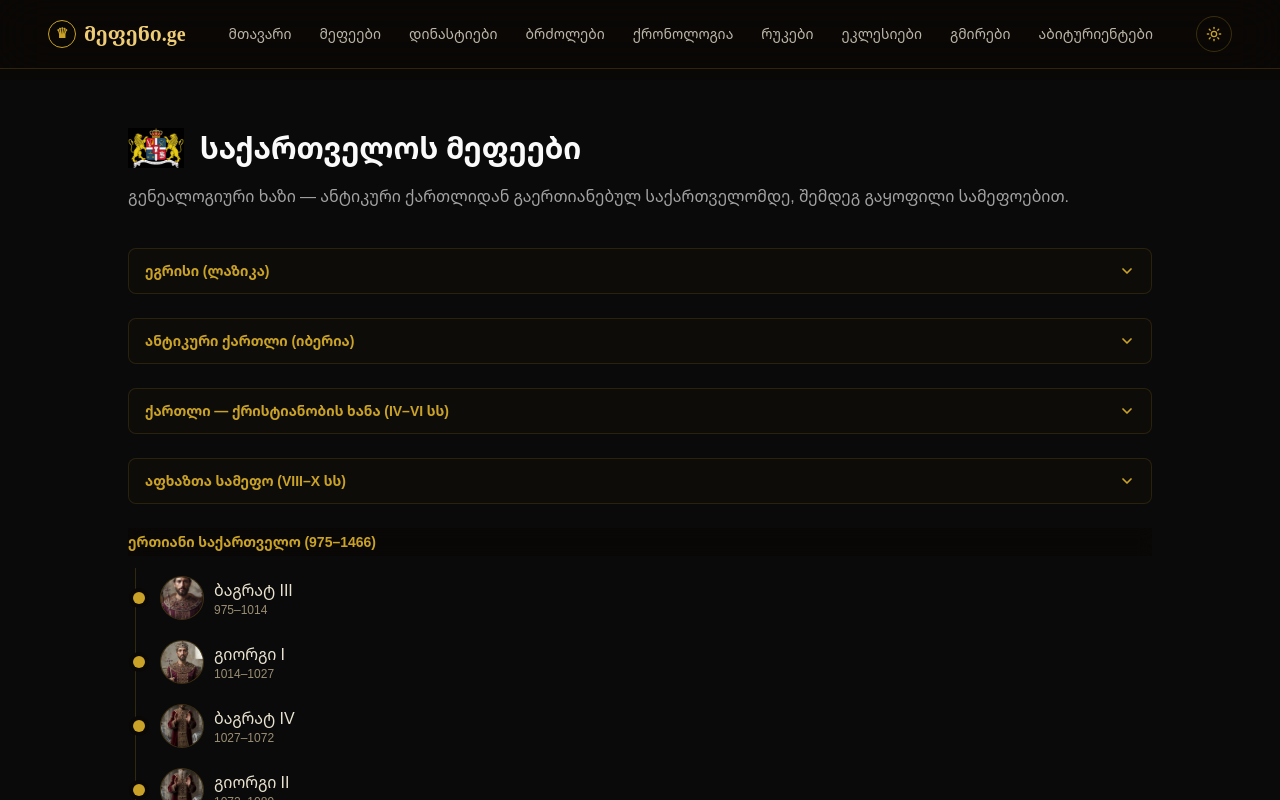
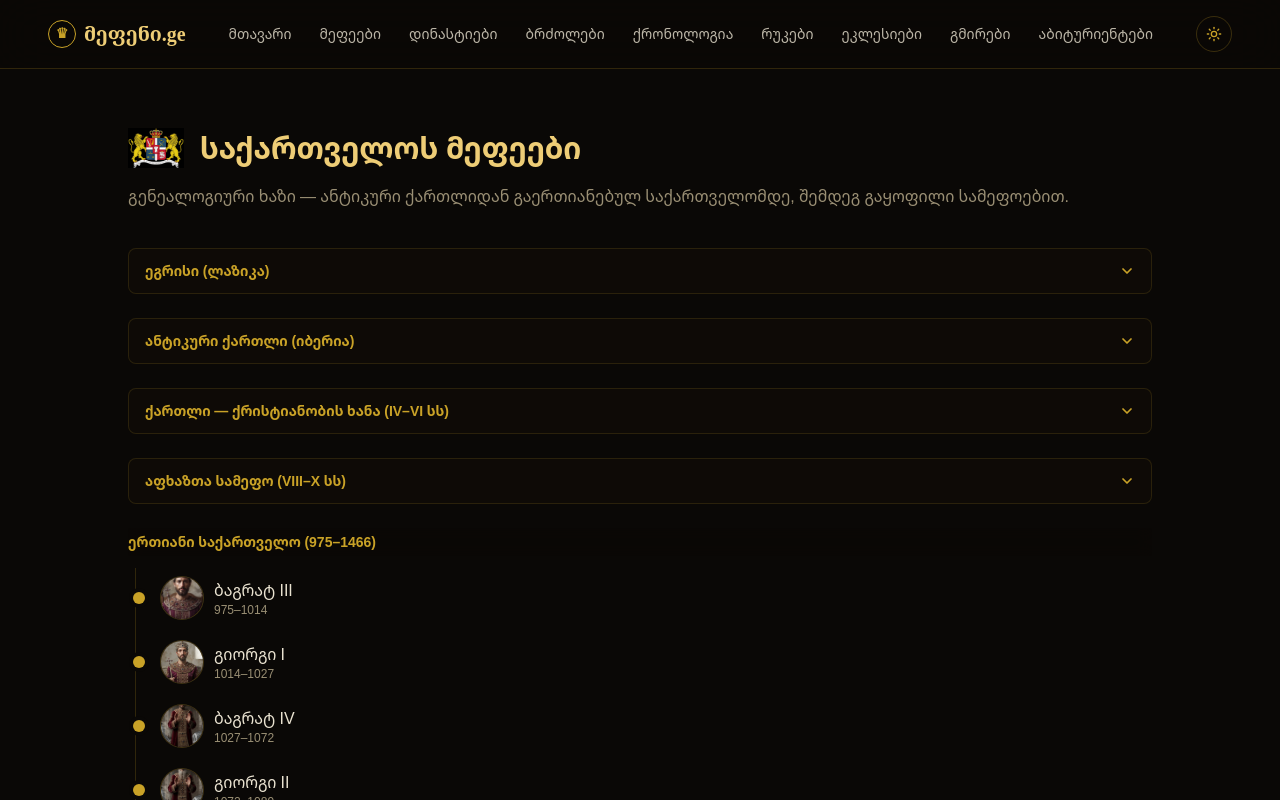
Before and after one commit to chkona/mefeni-com, a Next.js app: page /kings in a window 1280 px wide. Shown: the top 800 px of the page. Built offline with nearby package versions, Linux system fonts and the light colour scheme.

Commit message:
Update page.tsx

```diff
--- a/app/kings/page.tsx
+++ b/app/kings/page.tsx
@@ -2,7 +2,7 @@
 
 export default function KingsPage() {
   return (
-    <main className="min-h-screen bg-neutral-950 px-4 py-10 sm:px-8">
+    <main className="min-h-screen bg-void px-4 py-10 sm:px-8">
       <div className="max-w-5xl mx-auto">
         <div className="flex items-center gap-4 mb-2">
           {/* eslint-disable-next-line @next/next/no-img-element */}
@@ -11,11 +11,11 @@
             alt="საქართველოს გერბი"
             className="w-14 h-14 object-contain"
           />
-          <h1 className="text-3xl font-bold text-neutral-50">
+          <h1 className="text-3xl font-bold text-goldBright">
             საქართველოს მეფეები
           </h1>
         </div>
-        <p className="text-neutral-400 mb-10">
+        <p className="text-muted mb-10">
           გენეალოგიური ხაზი — ანტიკური ქართლიდან გაერთიანებულ საქართველომდე,
           შემდეგ გაყოფილი სამეფოებით.
         </p>
```
